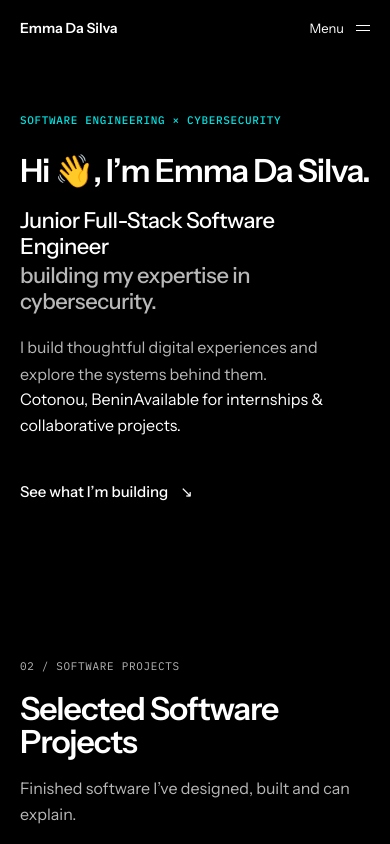
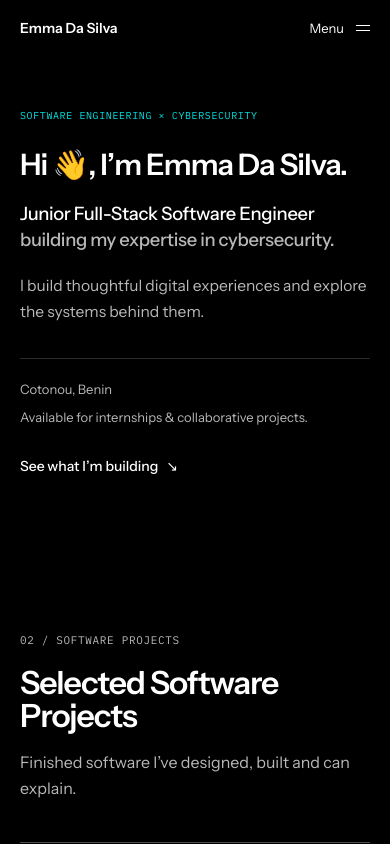
Before and after one commit to emma-dasilva-dev/emma-dasilva-portfolio, a Next.js app: page /en in a window 390 px wide. Shown: the top 844 px of the page. Built offline with nearby package versions, Linux system fonts and the light colour scheme.

Commit message:
redesign: reduce hero scale and simplify layout

```diff
--- a/src/components/sections/Hero.module.css
+++ b/src/components/sections/Hero.module.css
@@ -1,45 +1,28 @@
 .hero {
-  padding-block: clamp(var(--space-16), 8vw, var(--space-24));
+  padding-block: clamp(3.5rem, 7vw, 6rem);
 }
 
-.container {
-  display: grid;
-  grid-template-columns: repeat(12, minmax(0, 1fr));
-  column-gap: var(--space-6);
-  align-items: end;
+.heroInner {
+  max-width: 58rem;
 }
 
-.content {
-  grid-column: 1 / span 8;
-}
-
-.eyebrow,
-.metaLabel,
-.sectionMarker {
+.eyebrow {
+  margin: 0 0 var(--space-6);
+  color: var(--color-accent);
   font-family: var(--font-mono);
-  font-size: 0.6875rem;
-  font-weight: 500;
+  font-size: 0.625rem;
   letter-spacing: 0.06em;
   text-transform: uppercase;
 }
 
-.eyebrow {
-  margin: 0 0 var(--space-8);
-  color: var(--color-accent);
-}
-
-.introduction {
-  max-width: 52rem;
-}
-
 .name {
   margin: 0;
-  max-width: 18ch;
+  max-width: 20ch;
   color: var(--color-text);
-  font-size: clamp(2rem, 4vw, 3rem);
+  font-size: clamp(1.85rem, 3.2vw, 2.65rem);
   font-weight: 600;
-  line-height: 1.08;
-  letter-spacing: -0.035em;
+  line-height: 1.12;
+  letter-spacing: -0.03em;
 }
 
 .personName {
@@ -47,19 +30,13 @@
 }
 
 .positioning {
-  display: flex;
-  flex-direction: column;
-  gap: var(--space-1);
+  max-width: 34rem;
   margin: var(--space-5, 1.25rem) 0 0;
-  max-width: 25ch;
-  font-size: clamp(1.375rem, 2.8vw, 2.125rem);
+  color: var(--color-text);
+  font-size: clamp(1.15rem, 2vw, 1.6rem);
   font-weight: 500;
-  line-height: 1.16;
-  letter-spacing: -0.025em;
-}
-
-.primaryTitle {
-  color: var(--color-text);
+  line-height: 1.4;
+  letter-spacing: -0.018em;
 }
 
 .secondaryTitle {
@@ -67,29 +44,41 @@
 }
 
 .supportingCopy {
-  max-width: 37rem;
-  margin: var(--space-6) 0 0;
+  max-width: 34rem;
+  margin: var(--space-5, 1.25rem) 0 0;
   color: var(--color-text-muted);
-  font-size: clamp(1rem, 1.4vw, 1.125rem);
-  line-height: 1.65;
+  font-size: 0.975rem;
+  line-height: 1.7;
+}
+
+.heroFooter {
+  display: flex;
+  align-items: flex-end;
+  justify-content: space-between;
+  gap: var(--space-8);
+  margin-top: var(--space-12);
+  padding-top: var(--space-5, 1.25rem);
+  border-top: 1px solid var(--color-border);
+}
+
+.metaRow {
+  display: flex;
+  flex-wrap: wrap;
+  gap: var(--space-3) var(--space-6);
+  color: var(--color-text-muted);
+  font-size: 0.8125rem;
 }
 
 .cta {
   display: inline-flex;
   align-items: center;
-  gap: var(--space-3);
+  gap: var(--space-2);
   min-height: 44px;
-  margin-top: var(--space-8);
   color: var(--color-text);
-  font-size: 0.9375rem;
+  font-size: 0.875rem;
   font-weight: 500;
   text-decoration: none;
   transition: color var(--motion-fast) var(--ease-standard);
-}
-
-.ctaArrow {
-  color: var(--color-accent);
-  transition: transform var(--motion-standard) var(--ease-standard);
 }
 
 .cta:hover,
@@ -97,111 +86,26 @@
   color: var(--color-accent);
 }
 
-.cta:hover .ctaArrow,
-.cta:focus-visible .ctaArrow {
-  transform: translateY(3px);
-}
-
-.metaRail {
-  grid-column: 9 / -1;
-  display: grid;
-  grid-template-columns: 1fr;
-  gap: var(--space-6);
-  padding-left: var(--space-8);
-}
-
-.metaItem {
-  display: flex;
-  flex-direction: column;
-  gap: var(--space-2);
-}
-
-.metaLabel {
-  color: var(--color-text-muted);
-}
-
-.metaValue {
-  max-width: 18rem;
-  color: var(--color-text);
-  font-size: 0.9375rem;
-  line-height: 1.55;
-}
-
-.sectionMarker {
-  display: flex;
-  align-items: center;
-  gap: var(--space-3);
-  margin-top: var(--space-2);
-  color: var(--color-text-muted);
-}
-
-.markerLine {
-  width: var(--space-6);
-  height: 1px;
-  background: var(--color-accent);
-}
-
-@media (max-width: 63.9375rem) {
-  .content {
-    grid-column: 1 / span 7;
+@media (max-width: 47.9375rem) {
+  .hero {
+    padding-block: 3.25rem 4rem;
   }
 
-  .metaRail {
-    grid-column: 8 / -1;
-    padding-left: var(--space-6);
-  }
-}
-
-@media (max-width: 47.9375rem) {
-  .hero {
-    padding-block: var(--space-14, 3.5rem) var(--space-16);
+  .heroFooter {
+    align-items: flex-start;
+    flex-direction: column;
+    gap: var(--space-4);
+    margin-top: var(--space-8);
   }
 
-  .container {
-    display: block;
-  }
-
-  .eyebrow {
-    margin-bottom: var(--space-6);
-  }
-
-  .positioning {
-    max-width: 22ch;
-  }
-
-  .supportingCopy {
-    margin-top: var(--space-5, 1.25rem);
-  }
-
-  .metaRail {
-    display: grid;
-    grid-template-columns: repeat(2, minmax(0, 1fr));
-    gap: var(--space-6);
-    margin-top: var(--space-10, 2.5rem);
-    padding: 0;
-  }
-
-  .sectionMarker {
-    grid-column: 1 / -1;
-    margin-top: 0;
-  }
-}
-
-@media (max-width: 29.9375rem) {
-  .metaRail {
-    grid-template-columns: 1fr;
-    gap: var(--space-4);
+  .metaRow {
+    flex-direction: column;
+    gap: var(--space-2);
   }
 }
 
 @media (prefers-reduced-motion: reduce) {
-  .cta,
-  .ctaArrow {
+  .cta {
     transition: none;
   }
-
-  .cta:hover .ctaArrow,
-  .cta:focus-visible .ctaArrow {
-    transform: none;
-  }
 }
```
